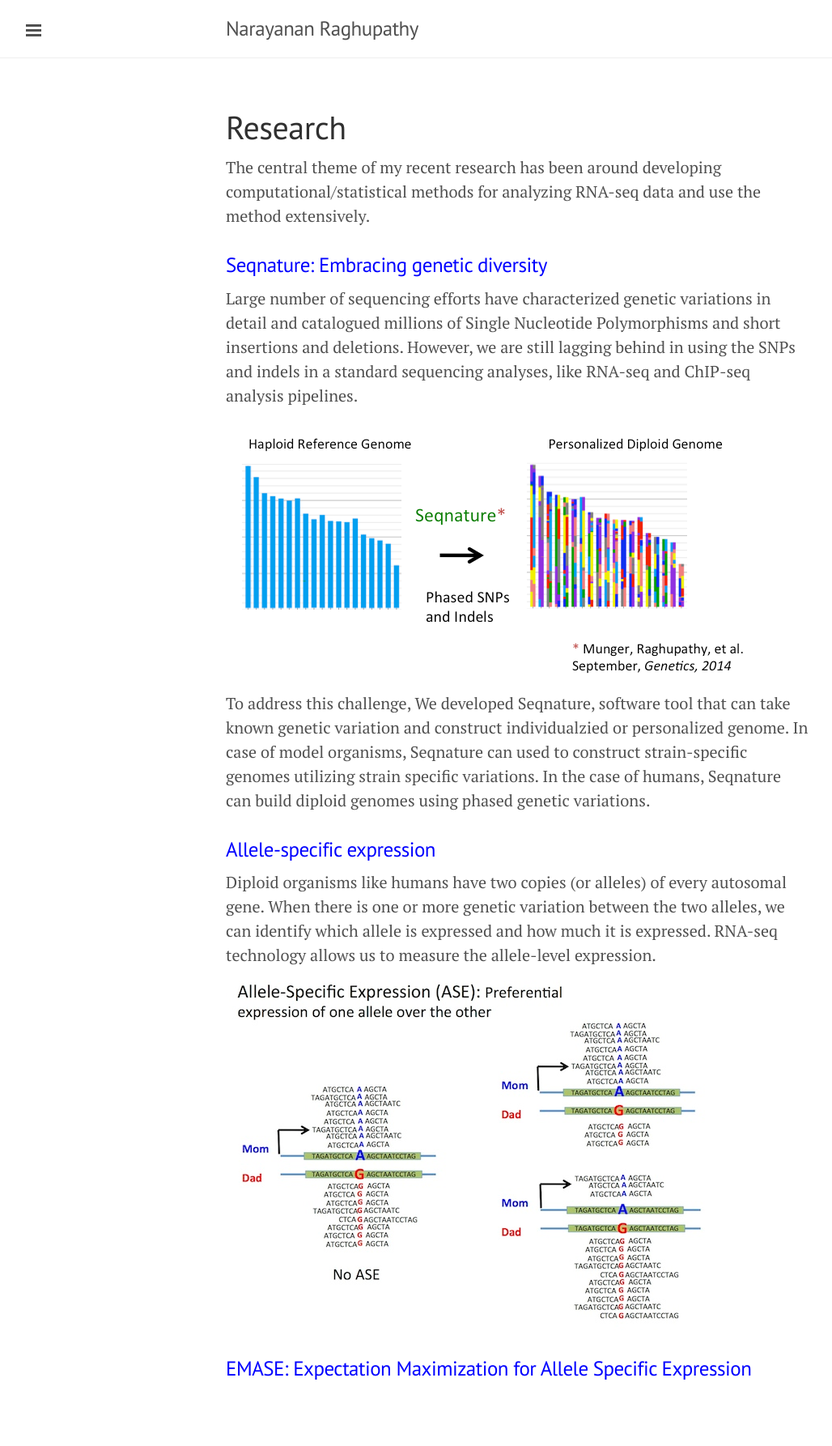
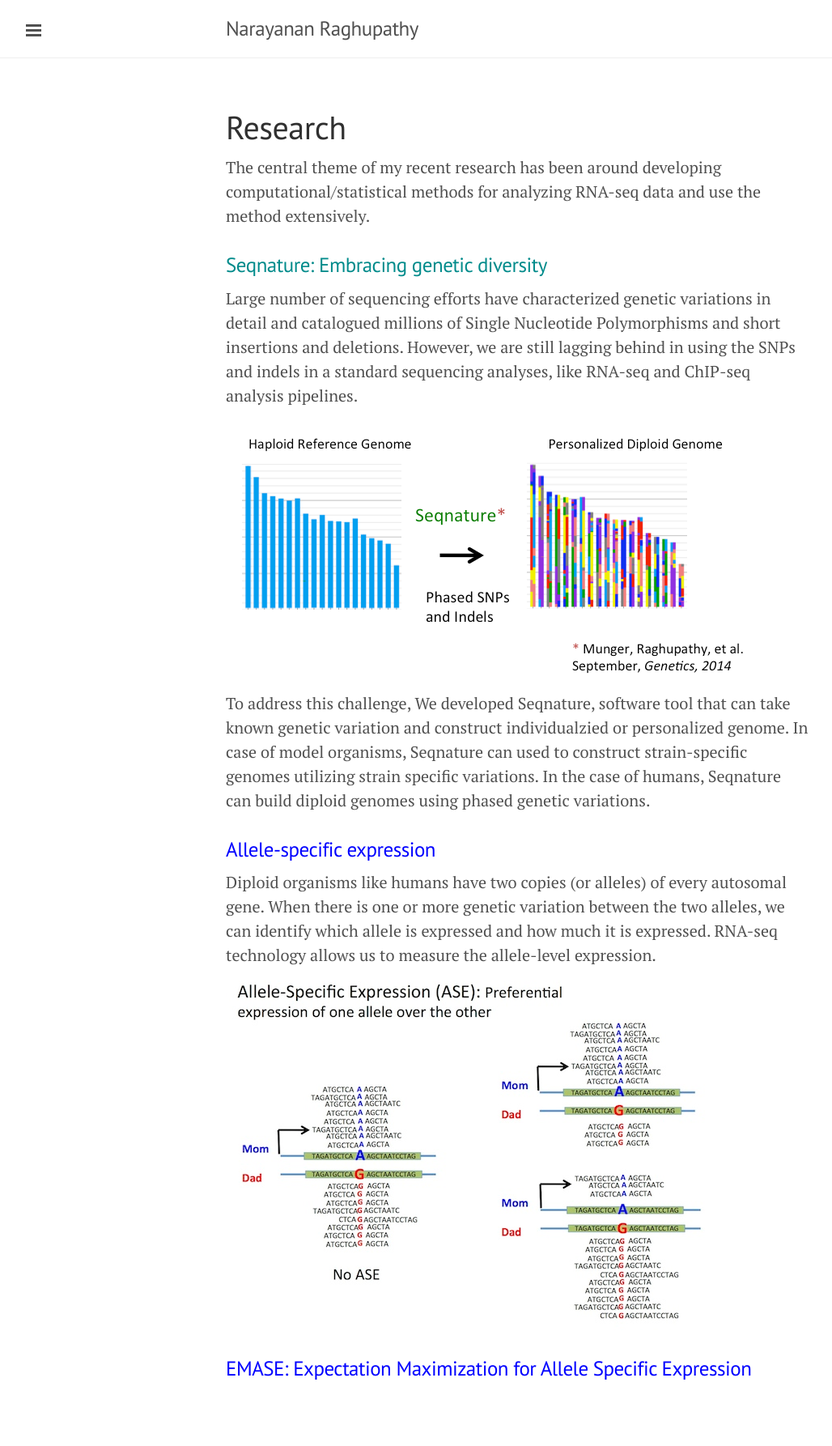
Before and after one commit to narayananr/narayananr.github.io, a Jekyll site: the page built from research.md, in a window 1280 px wide. Shown: the whole page at 81% size, without its empty margins (1-1029 px from the left). Built offline with Jekyll 4.4.1, drawn with Linux system fonts in a browser that asks for light colours; Markdown is read by kramdown in place of the engine named in the settings.

Commit message:
added font color

```diff
--- a/research.md
+++ b/research.md
@@ -5,7 +5,7 @@ title: Research
 
 The central theme of my recent research has been around developing computational/statistical methods for analyzing RNA-seq data and use the method extensively.
 
-### <font color="blue">Seqnature: Embracing genetic diversity </font>
+### <font color="DarkCyan">Seqnature: Embracing genetic diversity </font>
 Large number of sequencing efforts have characterized genetic variations in detail and catalogued millions of Single Nucleotide Polymorphisms and short insertions and deletions. However, we are still lagging behind in using the SNPs and indels in a standard sequencing analyses, like RNA-seq and ChIP-seq analysis pipelines.
 
 ![Seqnature](/public/images/seqnature-personalized-genome.png)
```
